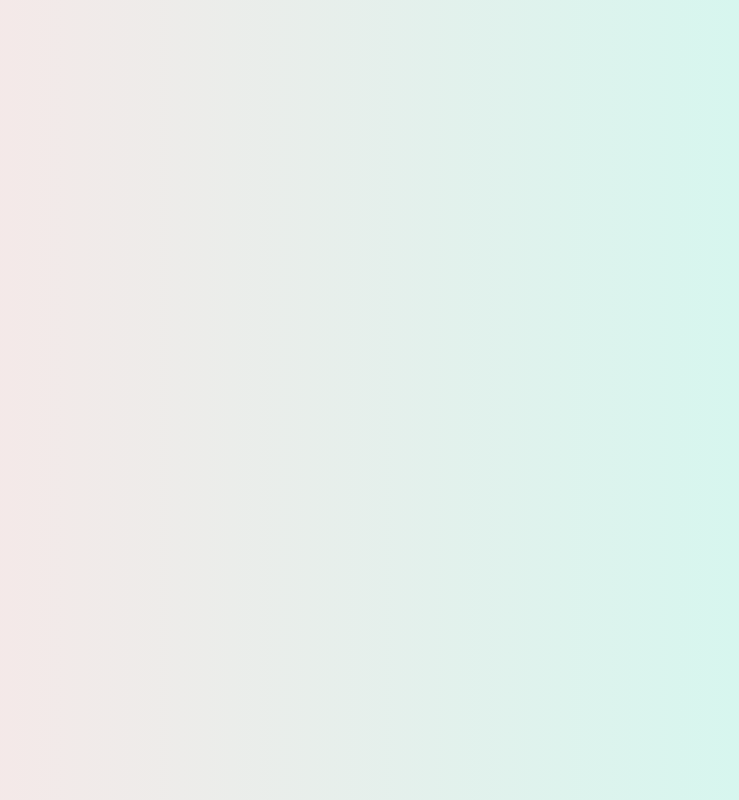
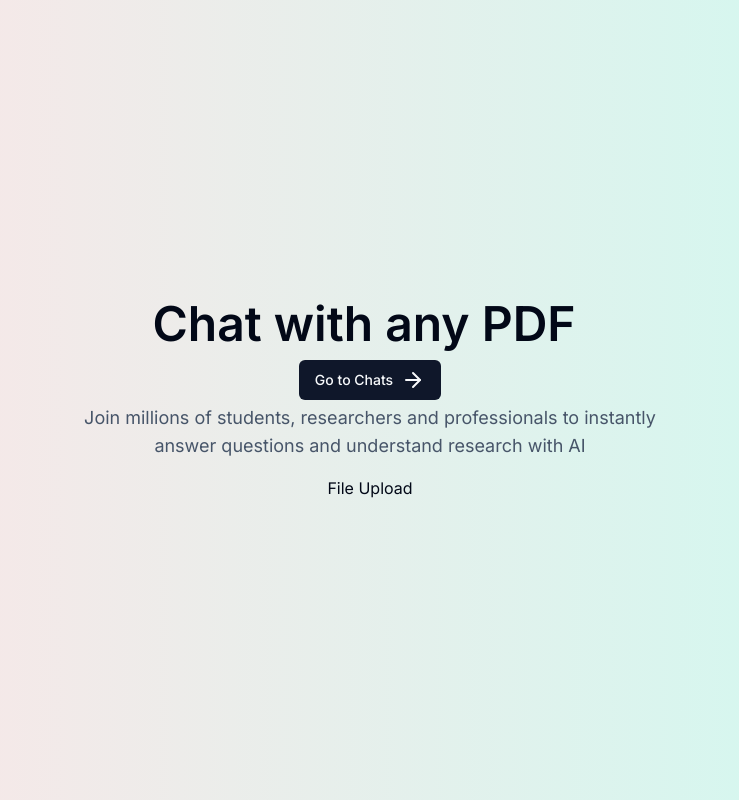
Before and after one commit to anubhav-aryan/ChatPDF1, a Next.js app: page / in a window 1280 px wide. Shown: the whole page, without its empty margins (270-1009 px from the left). Built offline with nearby package versions, Linux system fonts and the light colour scheme.

Commit message:
feat: home page

```diff
--- a/src/app/page.tsx
+++ b/src/app/page.tsx
@@ -1,12 +1,30 @@
 import { Button } from '@/components/ui/button'
-import React from 'react'
+import { UserButton, useAuth } from '@clerk/nextjs'
+import React, { useEffect, useState } from 'react'
+import { ArrowRight, LogIn } from "lucide-react";
 
 export default async function Home() {
   return (
     <div className="w-screen min-h-screen bg-gradient-to-r from-rose-100 to-teal-100">
     <div className="absolute top-1/2 left-1/2 -translate-x-1/2 -translate-y-1/2">
       <div className="flex flex-col items-center text-center">
+
         <div className="flex items-center">
+        <h1 className="mr-3 text-5xl font-semibold">Chat with any PDF</h1>
+            <UserButton afterSignOutUrl="/" />
+          </div>
+
+          <div className="flex mt-3">
+          <Button>Go to Chats <ArrowRight className="ml-2" /></Button>
+          </div>
+
+          <p className="max-w-xl mt-1 text-lg text-slate-600">
+            Join millions of students, researchers and professionals to instantly
+            answer questions and understand research with AI
+          </p>
+
+          <div className="w-full mt-4">
+              <h1> File Upload</h1>
           </div>
           </div>
           </div>
```
